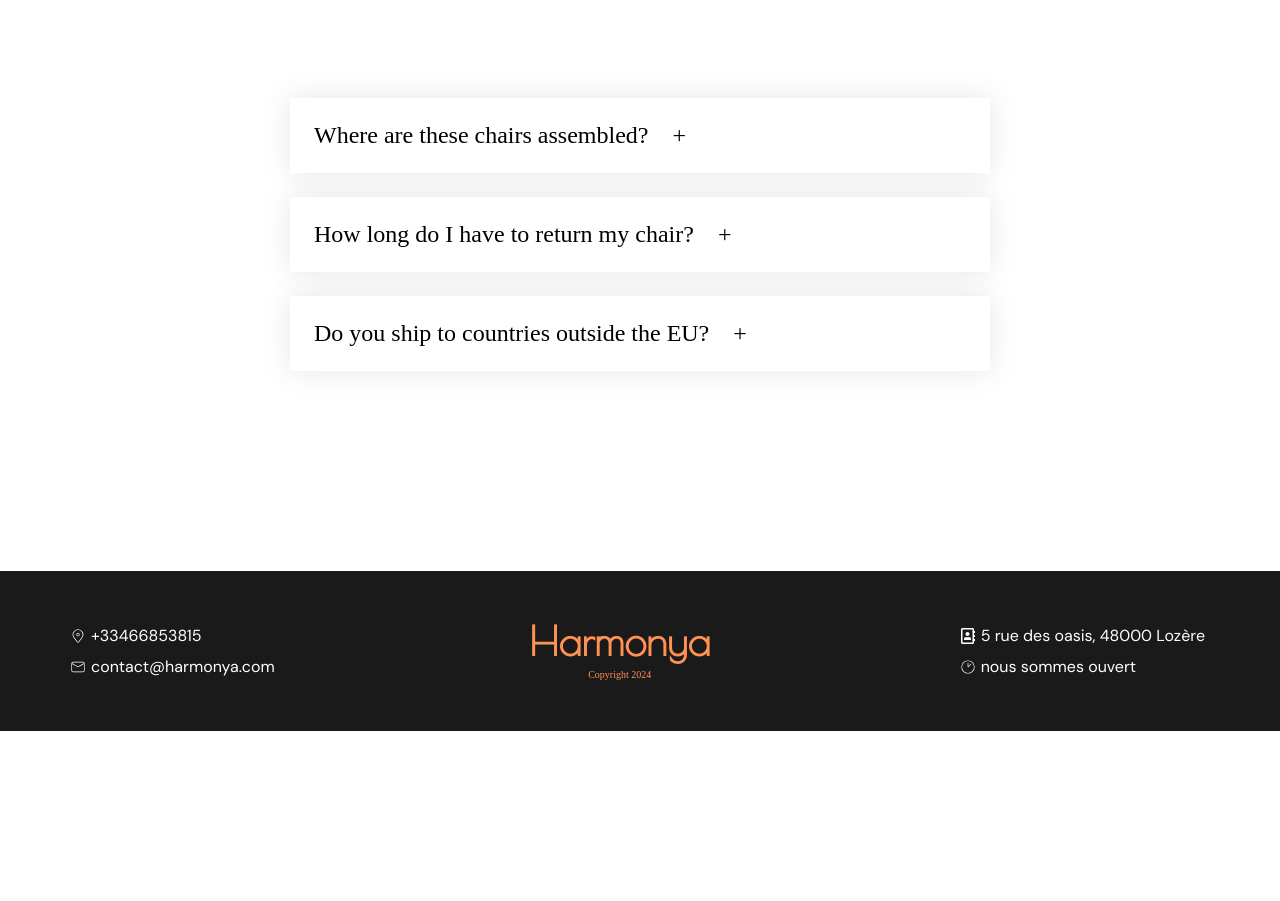
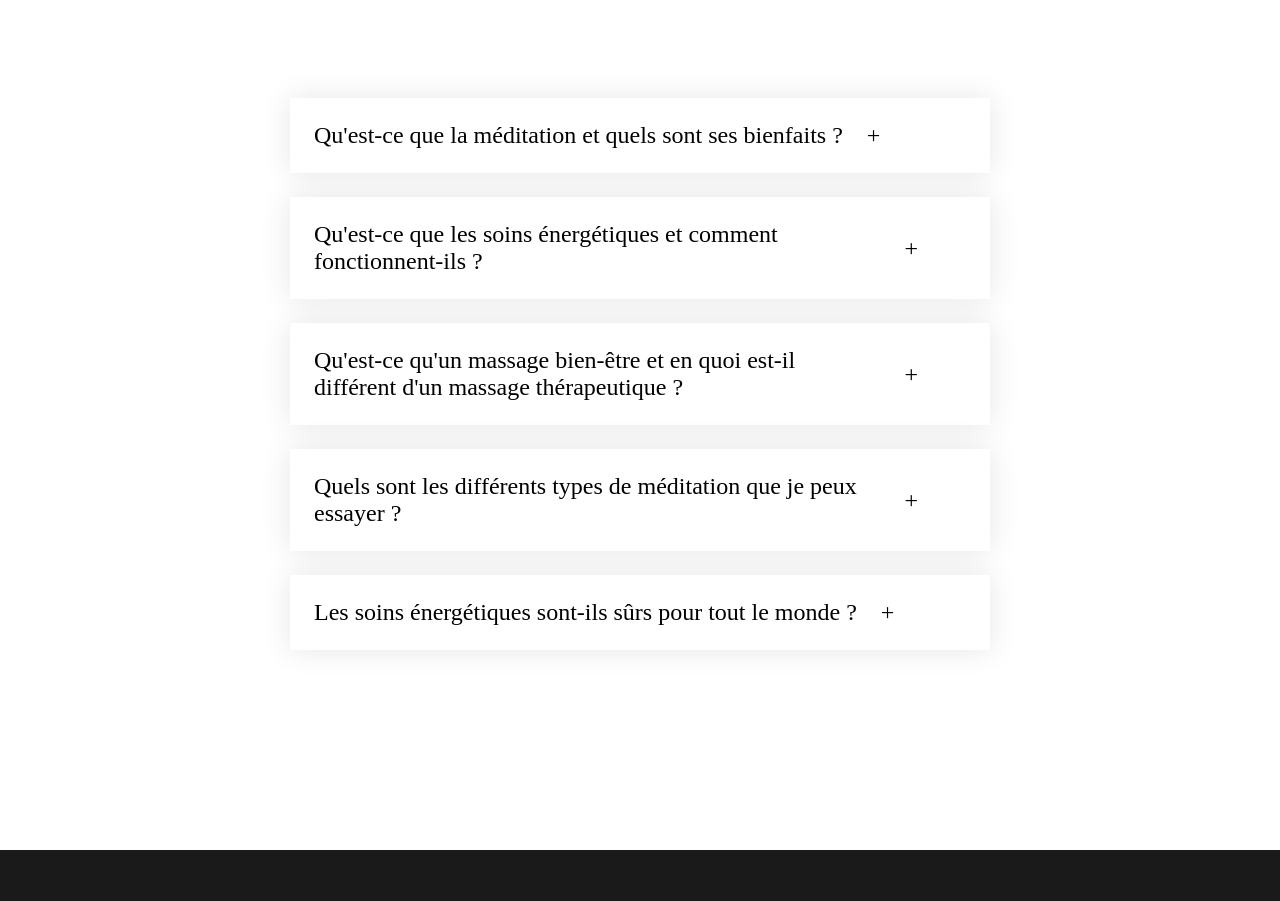
Before and after one commit to CallensJ/meditation, a React (Vite) app: page /services in a window 1280 px wide. Shown: the part 1880-2781 px from the top of the page. Before the commit the page ends 2611 px from the top, so only its background shows below. Built offline with nearby package versions, Linux system fonts and the light colour scheme; a web font is replaced by a local one.

Commit message:
added faqs questions

```diff
--- a/src/components/Faqs.module.css
+++ b/src/components/Faqs.module.css
@@ -46,9 +46,11 @@
   grid-column: 2 / 1;
   padding-bottom: 16px;
   line-height: 1.6;
+  font-size: 1.6rem;
 }
 
 .contenBox ul {
+
   color: #868e96;
   margin-left: 16px;
   margin-top: 16px;
@@ -56,6 +58,7 @@
   flex-direction: column;
   gap: 12px;
 }
+
 
 /* OPEN STATE */
 .open {
--- a/src/components/Faqs.tsx
+++ b/src/components/Faqs.tsx
@@ -10,16 +10,24 @@ interface FAQItem {
 // The faqs array is typed as FAQItem[], meaning it’s an array of FAQItem objects.
 const faqs: FAQItem[] = [
   {
-    title: "Where are these chairs assembled?",
-    text: "Lorem ipsum dolor sit amet consectetur, adipisicing elit. Accusantium, quaerat temporibus quas dolore provident nisi ut aliquid ratione beatae sequi aspernatur veniam repellendus.",
+    title: "Qu'est-ce que la méditation et quels sont ses bienfaits ?",
+    text: "La méditation est une pratique qui consiste à entraîner l'esprit à se concentrer et à être pleinement présent. Les bienfaits de la méditation incluent la réduction du stress, l'amélioration de la concentration, l'augmentation de la conscience de soi, la promotion de la santé émotionnelle et le développement d'une perspective positive sur la vie.",
   },
   {
-    title: "How long do I have to return my chair?",
-    text: "Pariatur recusandae dignissimos fuga voluptas unde optio nesciunt commodi beatae, explicabo natus.",
+    title: "Qu'est-ce que les soins énergétiques et comment fonctionnent-ils ?",
+    text: "Les soins énergétiques sont des techniques qui visent à équilibrer l'énergie du corps pour favoriser la guérison et le bien-être. Ils fonctionnent en travaillant sur les champs énergétiques du corps, souvent par le toucher ou en utilisant des techniques de visualisation et de respiration. Des exemples courants incluent le Reiki et le magnétisme.",
   },
   {
-    title: "Do you ship to countries outside the EU?",
-    text: "Excepturi velit laborum, perspiciatis nemo perferendis reiciendis aliquam possimus dolor sed! Dolore laborum ducimus veritatis facere molestias!",
+    title: "Qu'est-ce qu'un massage bien-être et en quoi est-il différent d'un massage thérapeutique ?",
+    text: "Un massage bien-être se concentre sur la relaxation générale, la réduction du stress, et l'amélioration du bien-être général. Un massage thérapeutique, en revanche, cible des zones spécifiques du corps pour traiter des problèmes de santé spécifiques, comme les douleurs musculaires ou les blessures.",
+  },
+  {
+    title: "Quels sont les différents types de méditation que je peux essayer ?",
+    text: "Il existe plusieurs types de méditation, y compris la méditation de pleine conscience, la méditation transcendantale, la méditation guidée, la méditation zen, et la méditation vipassana. Chaque type a ses propres techniques et objectifs, alors n'hésitez pas à essayer plusieurs styles pour voir lequel vous convient le mieux.",
+  },
+  {
+    title: "Les soins énergétiques sont-ils sûrs pour tout le monde ?",
+    text: "En général, les soins énergétiques sont sûrs pour la plupart des gens. Cependant, il est important de consulter un professionnel qualifié et d'informer votre praticien de toute condition médicale ou de tout traitement en cours. Les soins énergétiques ne doivent pas remplacer les soins médicaux conventionnels, mais peuvent être utilisés en complément.",
   },
 ];
 
```
